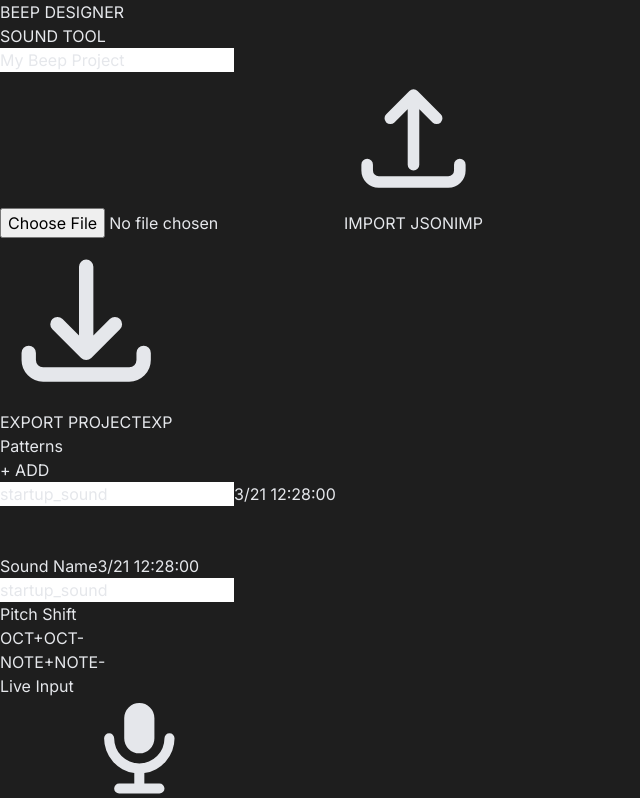
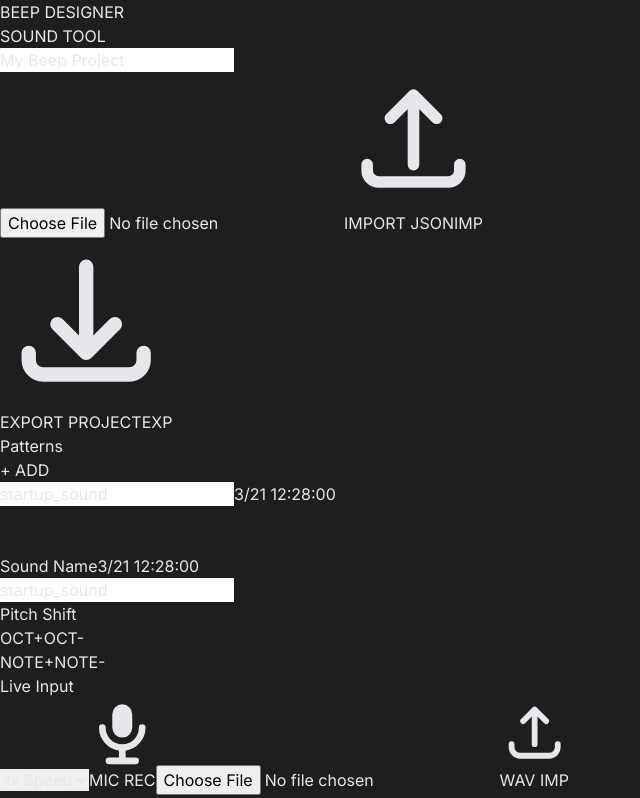
Before and after one commit to sac-inoue/BeepDesigner, a React (Vite) app: page / in a window 1280 px wide. Shown: the top 798 px of the page, without its empty margins (0-640 px from the left). Built offline with nearby package versions, Linux system fonts and the light colour scheme; the HTML template or start-up script is replaced by a standard one.

Commit message:
feat: Implement WAVE file import with identical pitch analysis pipeline.

```diff
--- a/src/components/PianoRoll.tsx
+++ b/src/components/PianoRoll.tsx
@@ -59,6 +59,7 @@ function autoCorrelate(buf: Float32Array, sampleRate: number): number {
   return sampleRate / T0;
 }
 
+
 interface PianoRollProps {
   beep: Beep;
   onUpdate: (updatedBeep: Beep) => void;
@@ -74,8 +75,8 @@ const PianoRoll: React.FC<PianoRollProps> = ({ beep, onUpdate, onToggleSidebar,
   const [currentTime, setCurrentTime] = useState(0);
   const animationRef = useRef<number | null>(null);
   const activeOscillatorsRef = useRef<OscillatorNode[]>([]);
-
   const containerRef = useRef<HTMLDivElement>(null);
+  const wavInputRef = useRef<HTMLInputElement>(null);
   const [isDragging, setIsDragging] = useState(false);
   const [dragMode, setDragMode] = useState<'add' | 'remove' | null>(null);
 
@@ -358,13 +359,52 @@ const PianoRoll: React.FC<PianoRollProps> = ({ beep, onUpdate, onToggleSidebar,
       micIntervalRef.current = null;
     }
     if (stream) stream.getTracks().forEach(t => t.stop());
-    processRecordedNotes();
+    processRecordedNotes(recordedFrequenciesRef.current, micSpeed);
     setIsRecordingMic(false);
     setMicProgress(0);
   };
 
-  const processRecordedNotes = () => {
-    const allRawFreqs = recordedFrequenciesRef.current;
+  const handleWavImport = async (e: React.ChangeEvent<HTMLInputElement>) => {
+    const file = e.target.files?.[0];
+    if (!file) return;
+
+    // reset file input
+    e.target.value = "";
+
+    try {
+        const ctx = getGlobalAudioCtx();
+        const arrayBuffer = await file.arrayBuffer();
+        const audioBuffer = await ctx.decodeAudioData(arrayBuffer);
+
+        // Use mono (channel 0)
+        const channelData = audioBuffer.getChannelData(0);
+        const sampleRate = audioBuffer.sampleRate;
+
+        // Analyze at GRID_MS steps
+        const stepSize = Math.floor(sampleRate * (GRID_MS / 1000));
+        const windowSize = 2048;
+
+        const freqs: number[] = [];
+        for (let i = 0; i < channelData.length; i += stepSize) {
+            // Get slice for autoCorrelate
+            const end = Math.min(i + windowSize, channelData.length);
+            const slice = channelData.slice(i, end);
+
+            // If slice is too small for autoCorrelate, pad or skip?
+            // autoCorrelate handles sizes
+            const freq = autoCorrelate(slice, sampleRate);
+            freqs.push(freq > 0 ? freq : 0);
+        }
+
+        // Process with speed 1 (1x)
+        processRecordedNotes(freqs, 1);
+    } catch (err) {
+        console.error("WAV Import Failed", err);
+        alert("Failed to read audio file. Please ensure it is a valid WAV.");
+    }
+  };
+
+  const processRecordedNotes = (allRawFreqs: number[], speed: number) => {
     if (allRawFreqs.length === 0) return;
 
     // Head-Perfecting: Find first note and skip silence
@@ -372,7 +412,7 @@ const PianoRoll: React.FC<PianoRollProps> = ({ beep, onUpdate, onToggleSidebar,
     if (firstSoundIdx === -1) return; // No sound found
 
     // Take current duration worth of frequencies starting from first sound
-    const rawFreqs = allRawFreqs.slice(firstSoundIdx, firstSoundIdx + (totalCells * micSpeed));
+    const rawFreqs = allRawFreqs.slice(firstSoundIdx, firstSoundIdx + (totalCells * speed));
 
     // Downsample (Average/Pick in window of micSpeed)
     const processedFreqs: number[] = [];
@@ -477,7 +517,22 @@ const PianoRoll: React.FC<PianoRollProps> = ({ beep, onUpdate, onToggleSidebar,
                 className={`flex items-center space-x-2 px-4 py-2 rounded-lg font-bold transition-all ${isRecordingMic ? 'bg-red-500 animate-pulse' : 'bg-indigo-600 hover:bg-indigo-500'} text-white text-xs disabled:opacity-50`}
             >
                 <svg className="w-4 h-4" fill="currentColor" viewBox="0 0 20 20"><path fillRule="evenodd" d="M7 4a3 3 0 016 0v4a3 3 0 11-6 0V4zm4 10.93A7.001 7.001 0 0017 8a1 1 0 10-2 0A5 5 0 015 8a1 1 0 00-2 0 7.001 7.001 0 006 6.93V17H6a1 1 0 100 2h8a1 1 0 100-2h-3v-2.07z" clipRule="evenodd" /></svg>
-                <span>{isRecordingMic ? 'STOP MIC' : (micCountdown !== null ? `REC IN ${micCountdown}...` : 'MIC RECORD')}</span>
+                <span>{isRecordingMic ? 'STOP' : (micCountdown !== null ? `IN ${micCountdown}...` : 'MIC REC')}</span>
+            </button>
+            <input
+              type="file"
+              accept=".wav,.mp3"
+              className="hidden"
+              ref={wavInputRef}
+              onChange={handleWavImport}
+            />
+            <button
+                onClick={() => wavInputRef.current?.click()}
+                disabled={isRecordingMic || micCountdown !== null}
+                className="flex items-center space-x-2 px-4 py-2 rounded-lg font-bold bg-indigo-900/50 hover:bg-indigo-800 transition-all text-white text-xs disabled:opacity-50 border border-indigo-500/30"
+            >
+                <svg className="w-4 h-4" fill="none" stroke="currentColor" viewBox="0 0 24 24"><path strokeLinecap="round" strokeLinejoin="round" strokeWidth={2} d="M4 16v1a3 3 0 003 3h10a3 3 0 003-3v-1m-4-8l-4-4m0 0l-4 4m4-4v12" /></svg>
+                <span>WAV IMP</span>
             </button>
           </div>
         </div>
```
